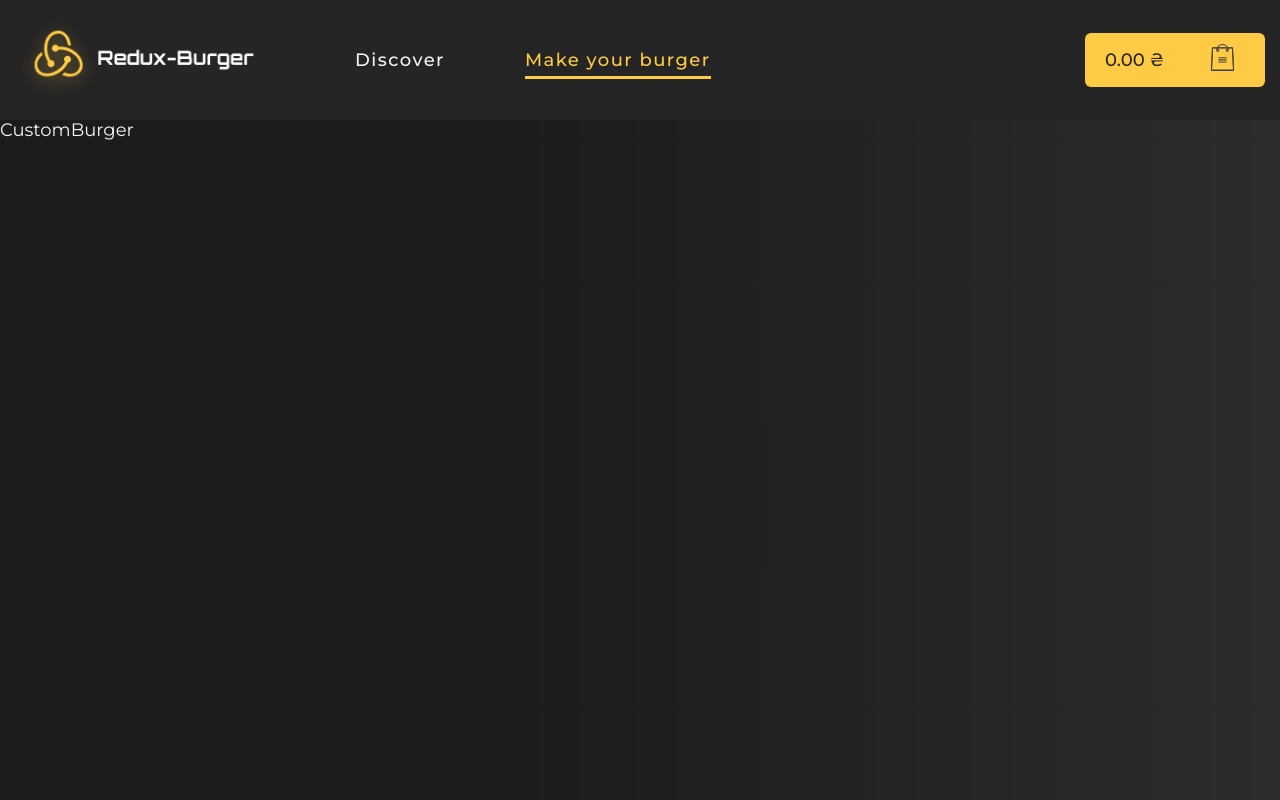
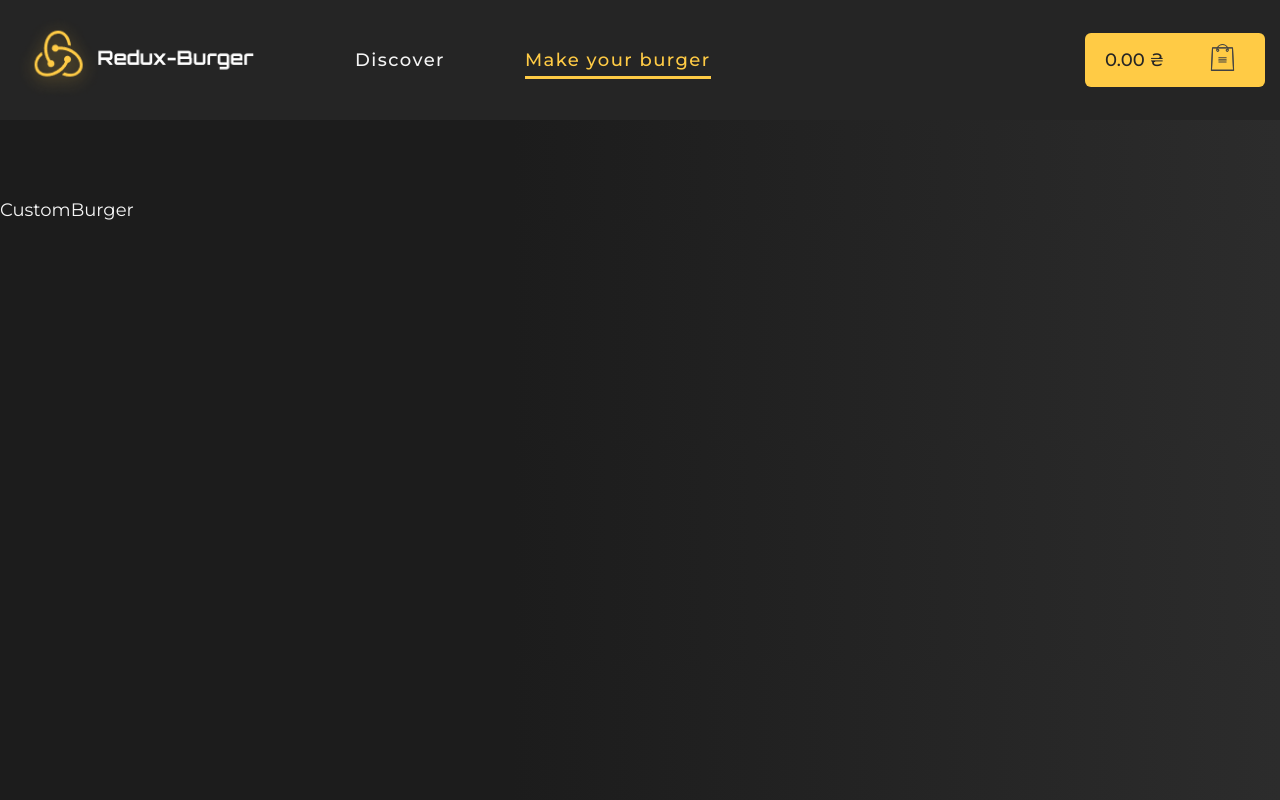
Before and after one commit to SchokinViktor/redux-burger, a React (Create React App) app: page /custom-burger in a window 1280 px wide. Built offline with nearby package versions, Linux system fonts and the light colour scheme.

Commit message:
made a custom scroll bar | made header fixed

```diff
--- a/src/components/ModalCart/ModalCart.module.scss
+++ b/src/components/ModalCart/ModalCart.module.scss
@@ -6,7 +6,7 @@
   position: fixed;
   top: 0;
   left: 0;
-  z-index: 5;
+  z-index: 10;
   width: 100%;
   height: 100vh;
   background-color: rgba(0, 0, 0, 0.5);
--- a/src/layout/header/header.scss
+++ b/src/layout/header/header.scss
@@ -5,6 +5,11 @@
 .header {
   padding: 15px 0;
   background-color: $black-1;
+  position: fixed;
+  top:0;
+  left:0;
+  width: 100%;
+  z-index: 5;
 
   &_active {
     .header__nav-opener {
--- a/src/pages/Discover/Discover.module.scss
+++ b/src/pages/Discover/Discover.module.scss
@@ -1,10 +1,6 @@
-@import "../../scss/mixins";
-@import "../../scss/functions";
-@import "../../scss/variables";
-
-.discover {
-  padding: 100px 0;
-}
+@import '../../scss/mixins';
+@import '../../scss/functions';
+@import '../../scss/variables';
 
 .input_holder {
   margin-bottom: 65px;
--- a/src/scss/general.scss
+++ b/src/scss/general.scss
@@ -1,5 +1,17 @@
 html {
   overflow-y: scroll;
+  ::-webkit-scrollbar {
+    width: 0.7vw;
+  }
+
+  ::-webkit-scrollbar-thumb {
+    background-color: $black-3;
+    border-radius: 10px;
+  }
+
+  ::-webkit-scrollbar-track {
+    background-color: rgb(66, 66, 66);
+  }
 }
 
 body {
@@ -7,7 +19,6 @@
   font-size: rem(18);
   font-family: $montserrat;
   color: $white-1;
-
 }
 
 .container {
@@ -15,3 +26,7 @@
   margin: 0 auto;
   padding: 0 15px;
 }
+
+main {
+  padding-top: 200px;
+}
```
